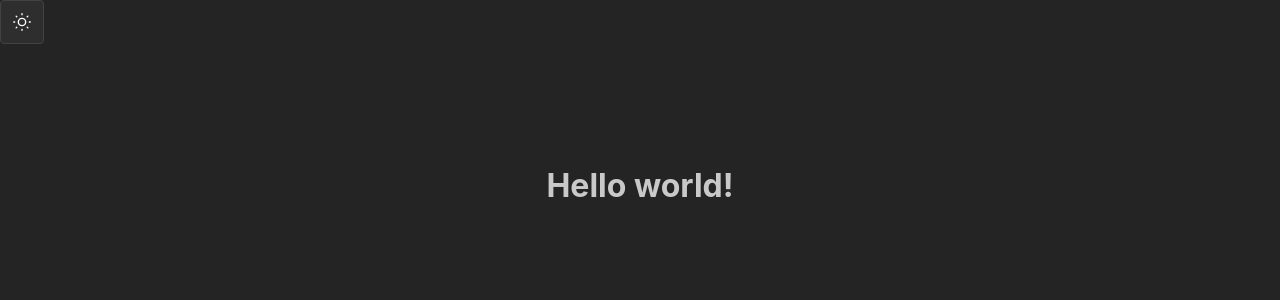
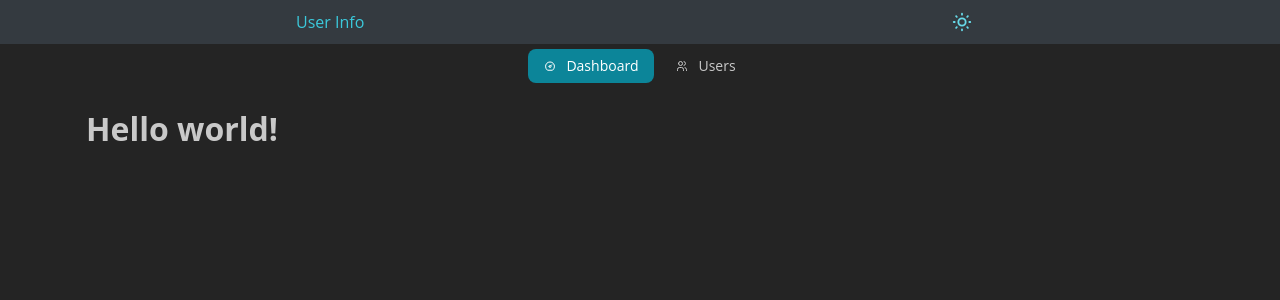
Before and after one commit to elyash14/loanpoan, a Next.js app: page /dashboard in a window 1280 px wide. Shown: the top 300 px of the page. Built offline with nearby package versions, Linux system fonts and the light colour scheme.

Commit message:
feat: initialize main menu

```diff
--- a/src/app/dashboard/components/Navbar.module.css
+++ /dev/null
@@ -1,24 +0,0 @@
-.icon {
-    width: rem(22px);
-    height: rem(22px);
-  }
-
-  .dark {
-    @mixin dark {
-      display: none;
-    }
-
-    @mixin light {
-      display: block;
-    }
-  }
-
-  .light {
-    @mixin light {
-      display: none;
-    }
-
-    @mixin dark {
-      display: block;
-    }
-  }
--- a/src/app/dashboard/components/Navbar.tsx
+++ /dev/null
@@ -1,26 +0,0 @@
-
-'use client';
-
-import { ActionIcon, useComputedColorScheme, useMantineColorScheme } from '@mantine/core';
-import { IconMoon, IconSun } from '@tabler/icons-react';
-import cx from 'clsx';
-import classes from './Navbar.module.css';
-
-const Navbar = () => {
-    const { setColorScheme } = useMantineColorScheme();
-    const computedColorScheme = useComputedColorScheme('light', { getInitialValueInEffect: true });
-
-    return (
-        <ActionIcon
-            onClick={() => setColorScheme(computedColorScheme === 'light' ? 'dark' : 'light')}
-            variant="default"
-            size="xl"
-            aria-label="Toggle color scheme"
-        >
-            <IconSun className={cx(classes.icon, classes.light)} stroke={1.5} />
-            <IconMoon className={cx(classes.icon, classes.dark)} stroke={1.5} />
-        </ActionIcon>
-    );
-}
-
-export default Navbar;
--- /dev/null
+++ b/src/app/dashboard/components/man-menu/MainMenu.tsx
@@ -0,0 +1,28 @@
+'use client';
+import { Center, Tabs, rem } from "@mantine/core";
+import { IconDashboard, IconUsers } from '@tabler/icons-react';
+import { usePathname, useRouter } from "next/navigation";
+
+const MainMenu = () => {
+    const iconStyle = { width: rem(12), height: rem(12) };
+    const router = useRouter();
+    const pathname = usePathname();
+
+    return (
+        <Center>
+            <Tabs variant="pills" radius="md" defaultValue="gallery" value={pathname}
+                onChange={(value) => router.push(value as string)}>
+                <Tabs.List>
+                    <Tabs.Tab value="/dashboard" leftSection={<IconDashboard style={iconStyle} />}>
+                        Dashboard
+                    </Tabs.Tab>
+                    <Tabs.Tab value="/dashboard/users" leftSection={<IconUsers style={iconStyle} />}>
+                        Users
+                    </Tabs.Tab>
+                </Tabs.List>
+            </Tabs>
+        </Center>
+    );
+}
+
+export default MainMenu;
--- /dev/null
+++ b/src/app/dashboard/components/navbar/Navbar.module.css
@@ -0,0 +1,36 @@
+.wrapper{
+  margin-bottom: rem(5px);
+  @mixin dark {
+    background-color:  var(--mantine-color-gray-8);
+  }
+  @mixin light {
+    background-color:  var(--mantine-color-gray-1);
+  }
+}
+
+.userMenu{
+  flex: 1
+}
+
+.icon {
+    width: rem(22px);
+    height: rem(22px);
+  }
+
+.dark {
+  @mixin dark {
+    display: none;
+  }
+  @mixin light {
+    display: block;
+  }
+}
+
+.light {
+  @mixin light {
+    display: none;
+  }
+  @mixin dark {
+    display: block;
+  }
+}
--- /dev/null
+++ b/src/app/dashboard/components/navbar/Navbar.tsx
@@ -0,0 +1,38 @@
+
+'use client';
+
+import { ActionIcon, Box, Container, Group, Text, useComputedColorScheme, useMantineColorScheme, useMantineTheme } from '@mantine/core';
+import { IconMoon, IconSun } from '@tabler/icons-react';
+import cx from 'clsx';
+import classes from './Navbar.module.css';
+
+const Navbar = () => {
+    const { setColorScheme } = useMantineColorScheme();
+    const theme = useMantineTheme();
+    const computedColorScheme = useComputedColorScheme('light', { getInitialValueInEffect: true });
+
+    return (
+        <Box className={classes.wrapper}>
+            <Container size="sm">
+                <Group>
+                    <Group className={classes.userMenu}>
+                        <Text c={theme.primaryColor}>User Info</Text>
+                    </Group>
+                    <Group>
+                        <ActionIcon
+                            onClick={() => setColorScheme(computedColorScheme === 'light' ? 'dark' : 'light')}
+                            variant="transparent"
+                            size="xl"
+                            aria-label="Toggle color scheme"
+                        >
+                            <IconSun className={cx(classes.icon, classes.light)} />
+                            <IconMoon className={cx(classes.icon, classes.dark)} />
+                        </ActionIcon>
+                    </Group>
+                </Group>
+            </Container>
+        </Box>
+    );
+}
+
+export default Navbar;
--- a/src/app/dashboard/layout.tsx
+++ b/src/app/dashboard/layout.tsx
@@ -1,12 +1,18 @@
-import Navbar from '@dashboard/components/Navbar';
-import { ColorSchemeScript, MantineProvider } from '@mantine/core';
+import Navbar from '@dashboard/components/navbar/Navbar';
+import { ColorSchemeScript, Container, MantineProvider, createTheme } from '@mantine/core';
 import '@mantine/core/styles.css';
 import type { Metadata } from "next";
+import MainMenu from './components/man-menu/MainMenu';
 
 export const metadata: Metadata = {
   title: "Create Next App",
   description: "Generated by create next app",
 };
+
+const theme = createTheme({
+  fontFamily: 'Open Sans, sans-serif',
+  primaryColor: 'cyan',
+});
 
 export default function RootLayout({
   children,
@@ -19,9 +25,13 @@ export default function RootLayout({
         <ColorSchemeScript />
       </head>
       <body>
-        <MantineProvider defaultColorScheme="dark">
+        <MantineProvider theme={theme} defaultColorScheme="dark">
           <Navbar />
-          {children}
+          <MainMenu />
+          <Container size="lg">
+            {children}
+          </Container>
+
         </MantineProvider>
       </body>
     </html>
--- a/src/app/dashboard/page.module.css
+++ b/src/app/dashboard/page.module.css
@@ -1,8 +1,8 @@
 .main {
-  display: flex;
+  /* display: flex;
   flex-direction: column;
   justify-content: space-between;
   align-items: center;
   padding: 6rem;
-  min-height: 100vh;
+  min-height: 100vh; */
 }
```
Also changed, not shown: src/app/dashboard/users/page.tsx (added, +9 -0 lines).
